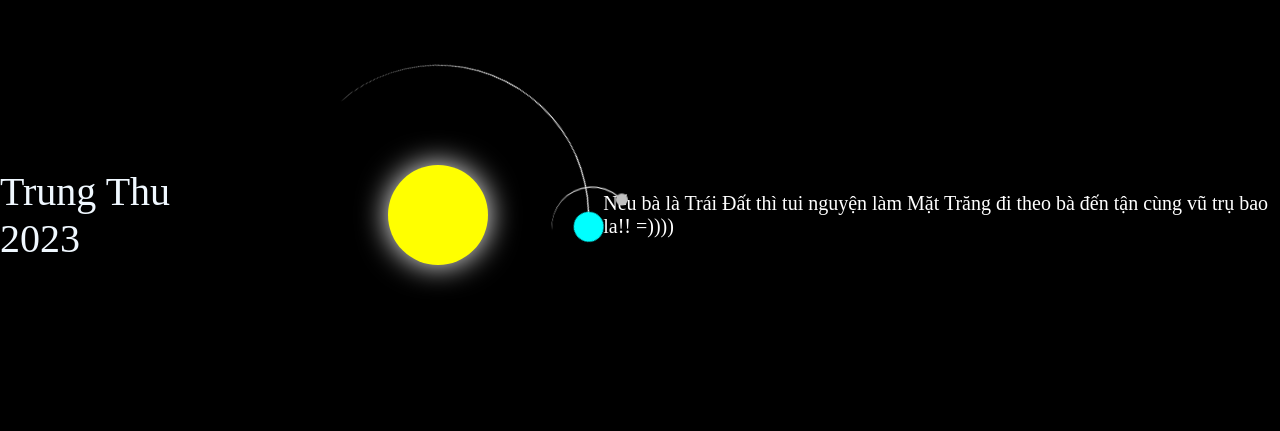
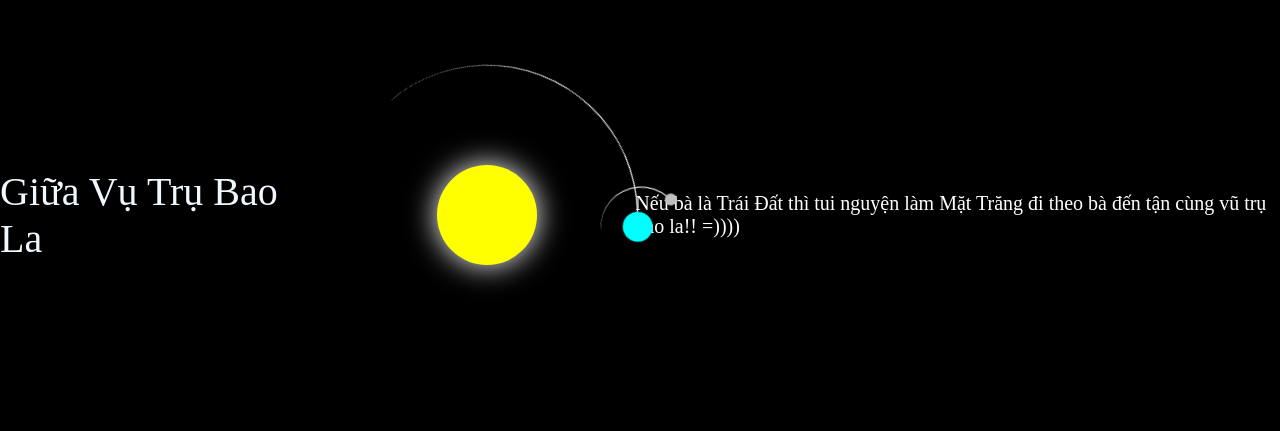
Before and after one commit to VanceNguyen2909/TrungThu, a plain HTML site: page index.html in a window 1280 px wide. Shown: the part 185-616 px from the top of the page. Drawn offline with Linux system fonts and the light colour scheme.

Commit message:
Update index.html

```diff
--- a/index.html
+++ b/index.html
@@ -87,7 +87,7 @@
     </style>
 </head>
 <body>
-    <div class="title">Trung Thu 2023</div>
+    <div class="title">Giữa Vụ  Trụ Bao La</div>
     <div class="container">
         <div class="sun"></div>
         <div class="earth">
```
